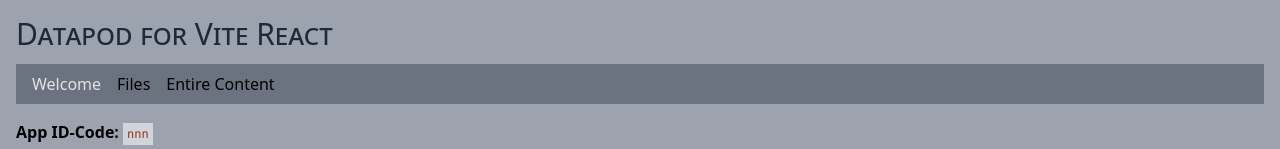
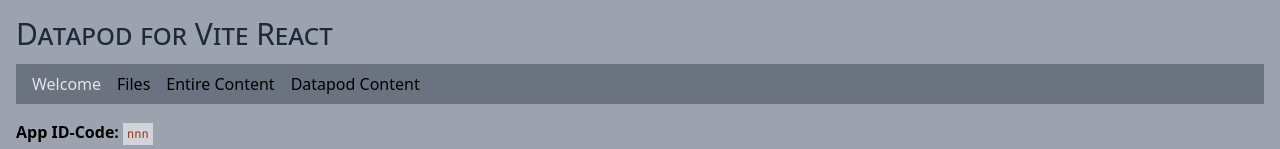
Before and after one commit to Underground-Learning-Club/datapod-for-vite-react, a React (Vite) app: page /welcome in a window 1280 px wide. Shown: the top 149 px of the page. Built offline with nearby package versions, Linux system fonts and the light colour scheme; no server answers.

Commit message:
datapod content page in

```diff
--- a/src/components/Nav.tsx
+++ b/src/components/Nav.tsx
@@ -6,6 +6,7 @@
 			<li><NavLink to="/welcome">Welcome</NavLink></li>
 			<li><NavLink to="/files">Files</NavLink></li>
 			<li><NavLink to="/entire-content">Entire Content</NavLink></li>
+			<li><NavLink to="/datapod-content">Datapod Content</NavLink></li>
 		</ul>
 	</nav>;
 };
--- a/src/main.tsx
+++ b/src/main.tsx
@@ -11,6 +11,7 @@
 import { AppProvider } from "./AppContext.tsx";
 import { PageFiles } from "./pages/PageFiles.tsx";
 import { PageEntireContent } from "./pages/PageEntireContent.tsx";
+import { PageDatapodContent } from "./pages/PageDatapodContent.tsx";
 
 const router = createBrowserRouter([
 	{
@@ -31,6 +32,10 @@
 				element: <PageEntireContent />,
 			},
 			{
+				path: "datapod-content",
+				element: <PageDatapodContent />,
+			},
+			{
 				path: "/",
 				element: <Navigate to="/welcome" replace />,
 			},
--- /dev/null
+++ b/src/pages/PageDatapodContent.tsx
@@ -0,0 +1,12 @@
+import { useContext } from "react";
+import { AppContext } from "../AppContext";
+
+export const PageDatapodContent = () => {
+	const { appData } = useContext(AppContext);
+
+	return (
+		<>
+			<p>datapod content: {appData.appIdCode}</p>
+		</>
+	);
+};
```
Also changed, not shown: dev/notes.txt.
